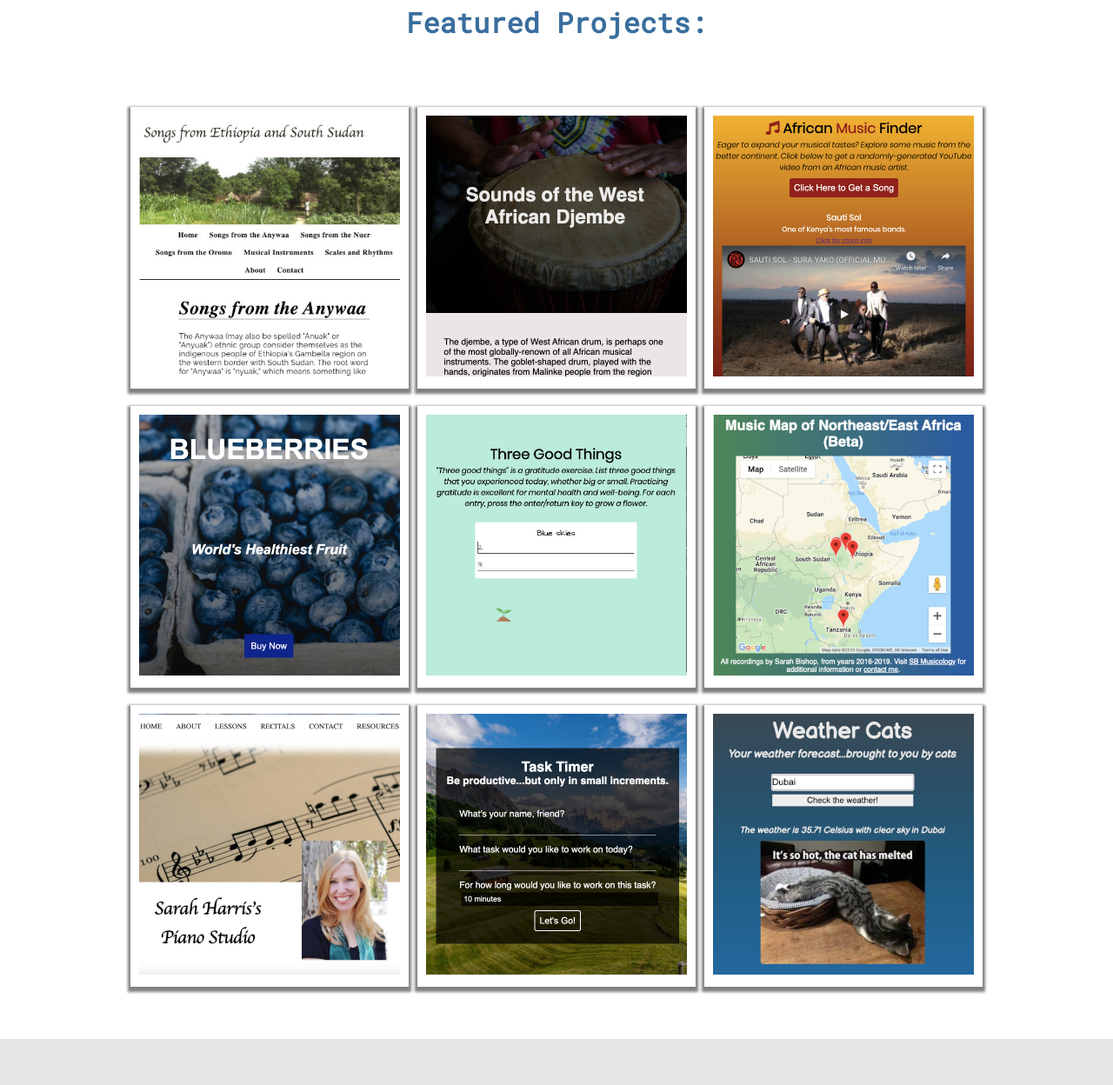
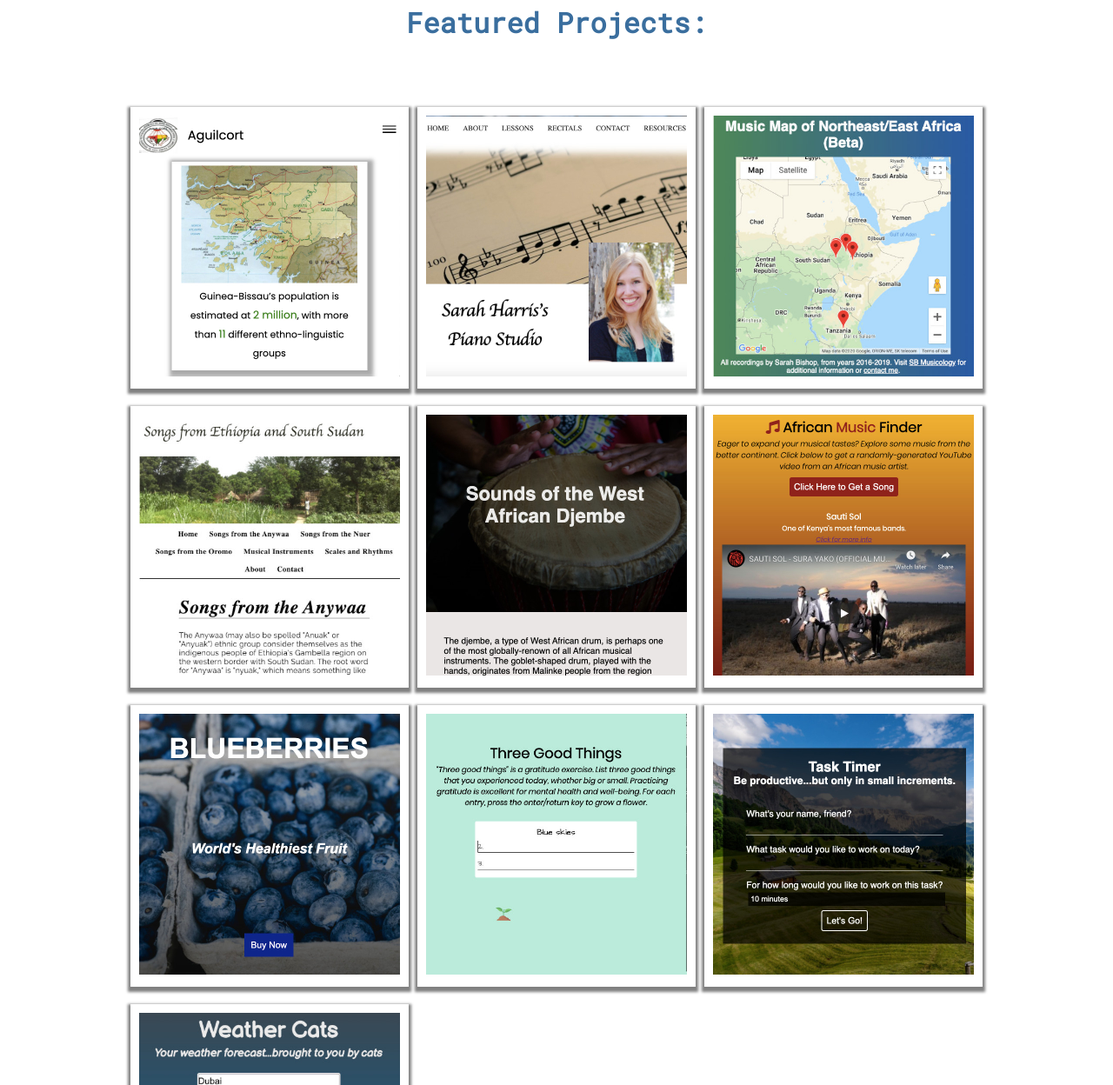
Before and after one commit to srhbishop/portfolio, a plain HTML site: page index.html in a window 1280 px wide. Shown: the part 1890-3138 px from the top of the page at 87% size. Drawn offline with Linux system fonts and the light colour scheme.

Commit message:
added new projects

```diff
--- a/index.html
+++ b/index.html
@@ -81,6 +81,21 @@
         </h2>
 
         <div class="tile-container">
+          <a href="https://aguilcort.org" target="_blank">
+            <div class="tile">
+              <img class="tile-img" src="images/aguilcort-tile.jpg">
+            </div>
+          </a>
+          <a href="https://www.sarahharrispianostudio.com/" target="_blank">
+            <div class="tile">
+              <img class="tile-img" src="images/sarah-tile.jpg">
+            </div>
+          </a>
+          <a href="http://sbmusicology.com/my-project_music-map/index.html" target="_blank">
+            <div class="tile">
+              <img class="tile-img" src="images/music-map-tile.jpg">
+            </div>
+          </a>
           <a href="http://sbmusicology.com" target="_blank">
             <div class="tile">
               <img class="tile-img" src="images/archival-tile.jpg">
@@ -104,16 +119,6 @@
           <a href="https://codepen.io/srhbishop/full/XWXXdqO" target="_blank">
             <div class="tile">
               <img class="tile-img" src="images/gratitude-tile.jpg">
-            </div>
-          </a>
-          <a href="http://sbmusicology.com/my-project_music-map/index.html" target="_blank">
-            <div class="tile">
-              <img class="tile-img" src="images/music-map-tile.jpg">
-            </div>
-          </a>
-          <a href="https://www.sarahharrismusicstudio.com" target="_blank">
-            <div class="tile">
-              <img class="tile-img" src="images/sarah-tile.jpg">
             </div>
           </a>
           <a href="https://codepen.io/srhbishop/full/eYJJxdV" target="_blank">
```
Also changed, not shown: images/aguilcort-tile.jpg (added).
